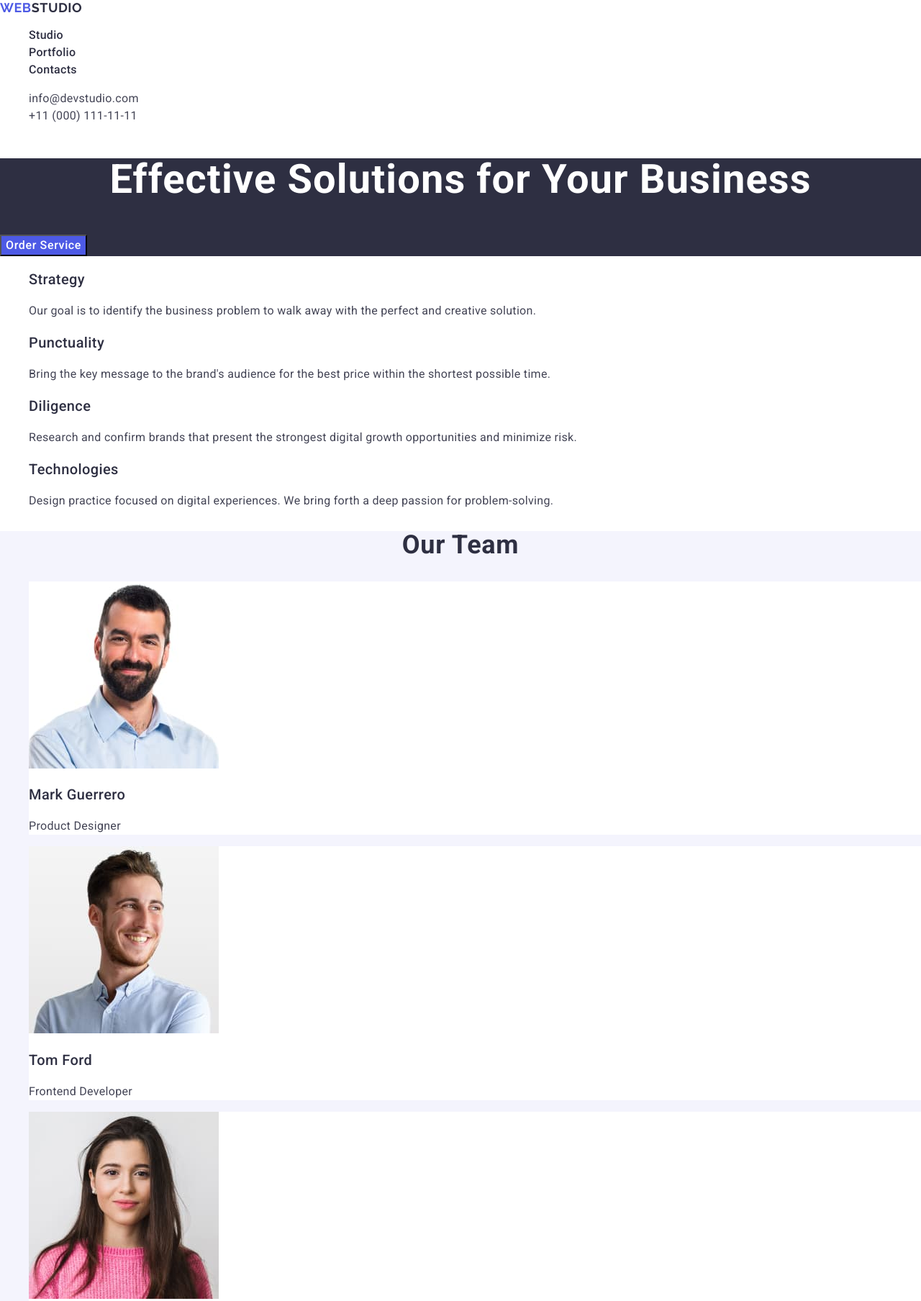
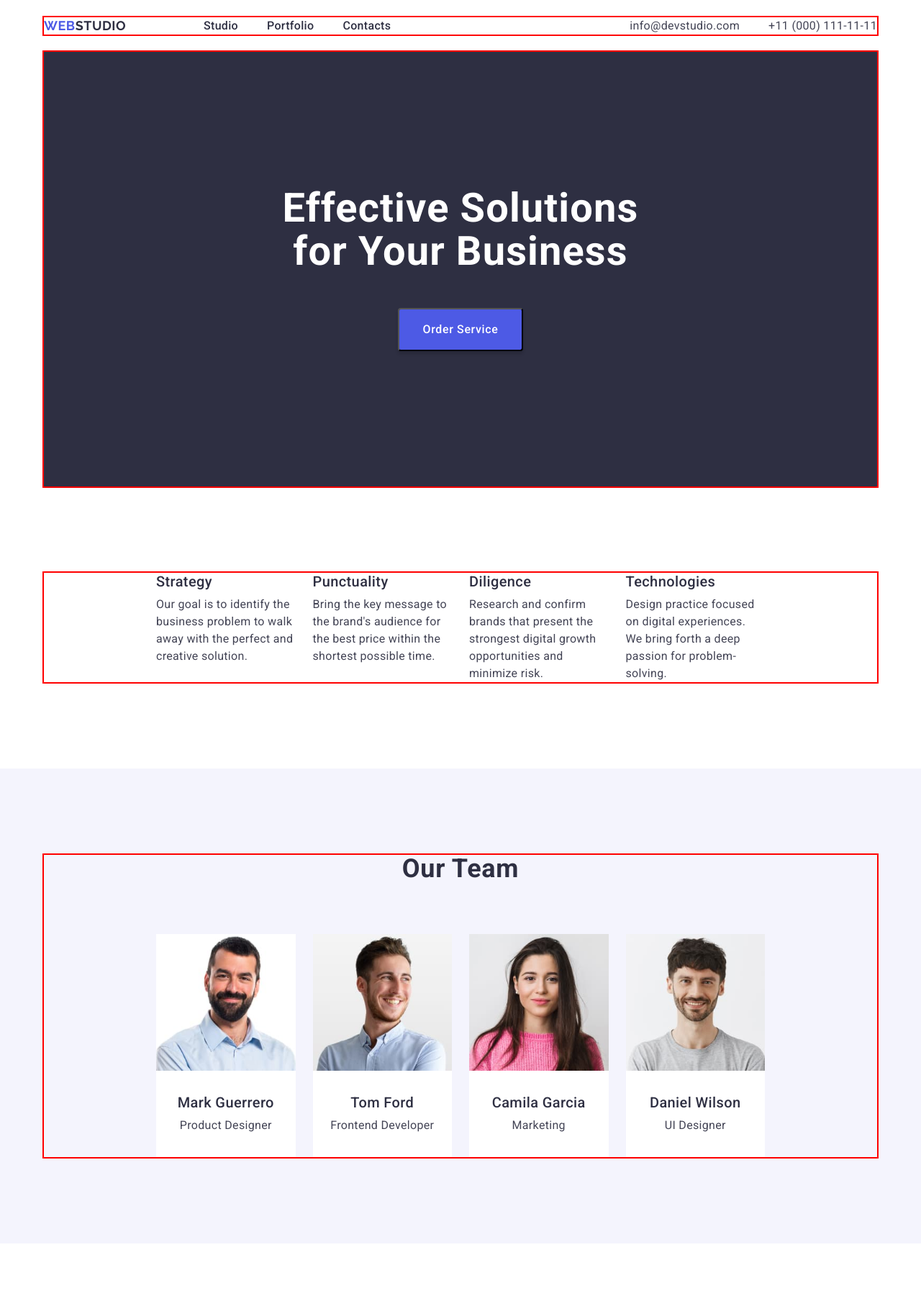
Before and after one commit to vicberger7/goit-markup-hw-03, a plain HTML site: page index.html in a window 1280 px wide. Shown: the top 1808 px of the page at 72% size. Drawn offline with nearby package versions, Linux system fonts and the light colour scheme.

Commit message:
hw3-att1

```diff
--- a/css/style.css
+++ b/css/style.css
@@ -2,6 +2,49 @@ body {
 font-family: 'Roboto', sans-serif;
 color: #434455;
 background-color: #FFFFFF;
+}
+
+.visually-hidden {
+  position: absolute;
+  width: 1px;
+  height: 1px;
+  margin: -1px;
+  border: 0;
+  padding: 0;
+
+  white-space: nowrap;
+  clip-path: inset(100%);
+  clip: rect(0 0 0 0);
+  overflow: hidden;
+}
+
+.container {
+  width: 1158px;
+  margin: 0 auto;
+  padding: 0 15;
+  outline: 2px solid red ;
+}
+
+.section {
+  padding-top: 120px;
+  padding-bottom: 120px;
+}
+
+p, h1, h2, h3, h4, h5, h6 {
+  margin-top: 0;
+  margin-bottom: 0;
+}
+
+ul {
+  margin-top: 0;
+  margin-bottom: 0;
+  padding-left: 0;
+}
+
+img {
+  display: block;
+  max-width: 100%;
+  height: auto;
 }
 
 .list {
@@ -16,13 +59,26 @@ background-color: #FFFFFF;
 /* header */
 
 .header {
+  padding-top: 24px;
+  padding-bottom: 24px;
 
 }
+
+.header-container {
+  display: flex;
+  gap: 332px;
+}
+
 .header-navigation {
+  display: flex;
+  flex-grow: 1;
+  justify-content: space-between;
 
 }
 
 .header-logo {
+  display: flex;
+  align-self: center;
 color: #4d5ae5;
 font-family: "Raleway", sans-serif;
 font-size: 18px;
@@ -37,8 +93,14 @@ text-transform: uppercase;
 color: #2e2f42;
 }
 
+.header-menu {
+  display: flex;
+  gap: 40px;
+
+}
+
 .header-menu-list {
-
+  margin-right: 100px;
 }
 
 .header-menu-item-studio {
@@ -73,7 +135,9 @@ color: #404BBF;
 }
 
 .header-social {
+  display: flex;
   font-style: normal;
+  gap: 40px;
 }
 
 .header-social-item {
@@ -109,10 +173,21 @@ letter-spacing: 0.02em;
 /* hero */
 
 .hero {
-background: var(--NAVY-BLUE, #2E2F42);
+
 }
 
+.hero-container {
+  display: flex;
+  flex-direction: column;
+  align-items: center;
+  padding: 188px 470px;
+  flex-shrink: 0;
+  background: var(--NAVY-BLUE, #2E2F42);
+  text-align: center;
+ }
+
 .hero-title {
+width: 496px;
 color: var(--WHITE, #FFF);
 font-family: inherit;
 text-align: center;
@@ -120,6 +195,7 @@ font-size: 56px;
 font-weight: 700;
 line-height: 1.07;
 letter-spacing: 0.02em;
+margin-bottom: 48px;
 }
 
 .hero-buy-btn {
@@ -131,6 +207,10 @@ font-weight: 500;
 line-height: 1.5;
 letter-spacing: 0.04em;
 cursor: pointer;
+padding: 16px 32px;
+border-radius: 4px;
+background: var(--IRIS, #4D5AE5);
+box-shadow: 0px 4px 4px 0px rgba(0, 0, 0, 0.15);
 }
 
 .hero-buy-btn:hover,
@@ -142,14 +222,20 @@ background-color: #404BBF;
 /* features */
 
 .features {
-
+  padding-top: 120px;
+  padding-bottom: 120px;
 }
 
 
 .features-list {
+  padding-left: 156px;
+  padding-right: 156px;
+  display: flex;
+  gap: 24px;
 }
 
 .features-item {
+  width: calc((100% - 24px * 3) / 4);
 }
 
 .features-subtitles {
@@ -158,6 +244,7 @@ font-size: 20px;
 font-weight: 500;
 line-height: 1.2;
 letter-spacing: 0.02em;
+margin-bottom: 8px;
 }
 
 .features-item-text {
@@ -170,6 +257,8 @@ letter-spacing: 0.02em;
 /* team */
 
 .team {
+  padding-top: 120px;
+  padding-bottom: 120px;
   background-color: #F4F4FD;
 }
 
@@ -181,37 +270,51 @@ font-weight: 700;
 line-height: 1.11;
 letter-spacing: 0.02em;
 text-transform: capitalize;
+margin: 0 auto;
+margin-bottom: 70px;
+
+
 }
+
 .team-list {
+  padding-left: 156px;
+  padding-right: 156px;
+  display: flex;
+  gap: 24px;
 
 }
 .team-item {
-  background-color: #FFFFFF
+  background-color: #FFFFFF;
+  text-align: center;
 }
 
 .team-img {
+  margin-bottom: 32px;
 }
 
 .team-name {
 color: var(--NAVY-BLUE, #2E2F42);
-text-align: left;
 font-size: 20px;
 font-weight: 500;
 line-height: 1.2;
 letter-spacing: 0.02em;
+margin-bottom: 8px;
 }
+
 .team-position {
 color: var(--SLATE, #434455);
-text-align: left;
 font-size: 16px;
 font-weight: 400;
 line-height: 1.5;
 letter-spacing: 0.02em;
+padding-bottom: 32px;
 }
 
 /* Portfolio */
 
 .portfolio {
+  padding-top: 120px;
+
 }
 
 .portfolio-title {
@@ -222,15 +325,24 @@ font-weight: 700;
 line-height: 1.11;
 letter-spacing: 0.02;
 text-transform: capitalize;
+margin-bottom: 72px;
 }
 
 .portfolio-list {
+  display: flex;
+  gap: 24px;
+  flex-wrap: wrap;
+  align-items: center;
 }
 
 .portfolio-item {
+  width: calc(100% - 24px * 2) / 3;
+  border: 1px solid var(--CORNFLOWER, #E7E9FC);
+background: var(--WHITE, #FFF);
 }
 
 .portfolio-img {
+  margin-bottom: 32px;
 }
 
 .portfolio-sevice {
@@ -239,6 +351,7 @@ font-size: 20px;
 font-weight: 500;
 line-height: 1.2;
 letter-spacing: 0.02em;
+
 }
 
 .portfolio-sevice-description {
@@ -247,11 +360,20 @@ font-size: 16px;
 font-weight: 400;
 line-height: 1.5;
 letter-spacing: 0.02em;
+margin-bottom: 32px;
+border: 1px solid var(--CORNFLOWER, #E7E9FC);
+border-top: none;
 }
 
 /* Footer */
 
 .footer {
+
+}
+
+.footer-container {
+  padding: 100px 100px 156px;
+flex-shrink: 0;
   background: var(--NAVY-BLUE, #2E2F42);
 }
 
@@ -263,6 +385,7 @@ font-weight: 700;
 line-height: 1.17;
 letter-spacing: 0.03em;
 text-transform: uppercase;
+margin-bottom: 17px;
 }
 
 .footer-logo-part {
@@ -276,4 +399,5 @@ font-style: normal;
 font-weight: 400;
 line-height: 1.5;
 letter-spacing: 0.02em;
+max-width: 264px;
 }
--- a/index.html
+++ b/index.html
@@ -22,6 +22,7 @@
   </head>
   <body>
     <header class="header">
+      <div class="container header-container">
       <nav class="header-navigation">
         <a class="header-logo link" href="./index.html"
           >Web<span class="header-logo-part link">Studio</span>
@@ -59,14 +60,18 @@
           </li>
         </ul>
       </address>
+      </div>
     </header>
     <main>
-      <section class="hero">
+      <section class="hero ">
+        <div class="container hero-container">
         <h1 class="hero-title">Effective Solutions for Your Business</h1>
         <button class="hero-buy-btn" type="button">Order Service</button>
+      </div>
       </section>
       <section class="features">
-        <h2 hidden>Features</h2>
+        <div class="container">
+        <h2 class="visually-hidden">Features</h2>
         <ul class="features-list list">
           <li class="features-item">
             <h3 class="features-subtitles">Strategy</h3>
@@ -97,8 +102,10 @@
             </p>
           </li>
         </ul>
+      </div>
       </section>
       <section class="team">
+        <div class="container">
         <h2 class="team-title">Our Team</h2>
         <ul class="team-list list">
           <li class="team-item">
@@ -146,8 +153,10 @@
             <p class="team-position">UI Designer</p>
           </li>
         </ul>
+      </div>
       </section>
       <section class="portfolio">
+        <div class="container">
         <h2 class="portfolio-title">Our portfolio</h2>
         <ul class="portfolio-list list">
           <li class="portfolio-item">
@@ -217,9 +226,11 @@
             <p class="portfolio-sevice-description">Marketing</p>
           </li>
         </ul>
+      </div>
       </section>
     </main>
     <footer class="footer">
+      <div class="container footer-container">
       <a class="footer-logo link" href="./index.html"
         >Web<span class="footer-logo-part link">Studio</span>
       </a>
@@ -227,6 +238,7 @@
         Increase the flow of customers and sales for your business with digital
         marketing & growth solutions.
       </p>
+    </div>
     </footer>
   </body>
 </html>
```
